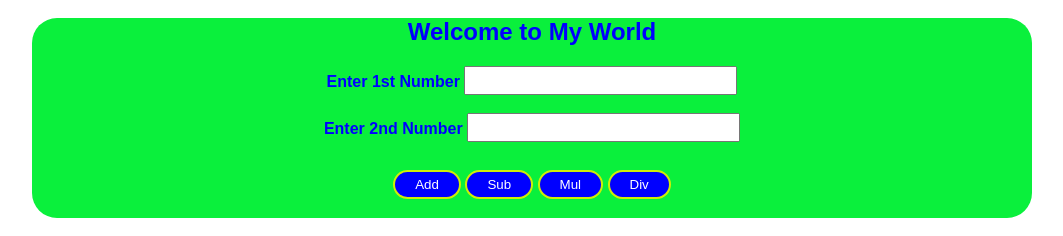
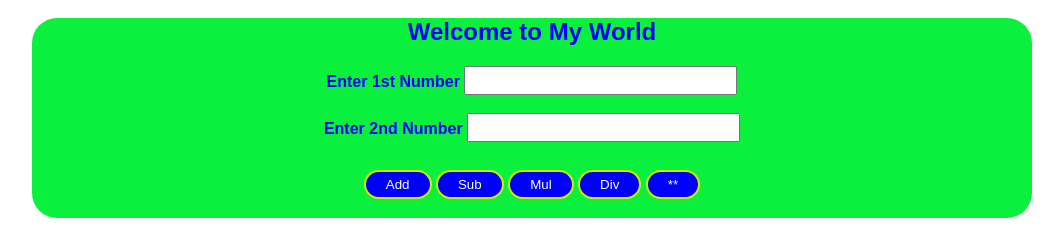
Before and after one commit to JGopalaKrishna/my_website, a plain HTML site: page me-1.html in a window 1280 px wide. Shown: the top 236 px of the page, without its empty margins (108-1171 px from the left). Drawn offline with Linux system fonts and the light colour scheme.

Commit message:
Update me-1.html

```diff
--- a/me-1.html
+++ b/me-1.html
@@ -19,6 +19,7 @@
                 <button type="button" onclick="sub(+ent1.value,+ent2.value)">Sub</button>
                 <button type="button" onclick="mul(+ent1.value,+ent2.value)">Mul</button>
                 <button type="button" onclick="div(+ent1.value,+ent2.value)">Div</button>
+                <button type="button" onclick="mat(+ent1.value,+ent2.value)">**</button>
             </form>
         </div>
         <div class="div2">
```
